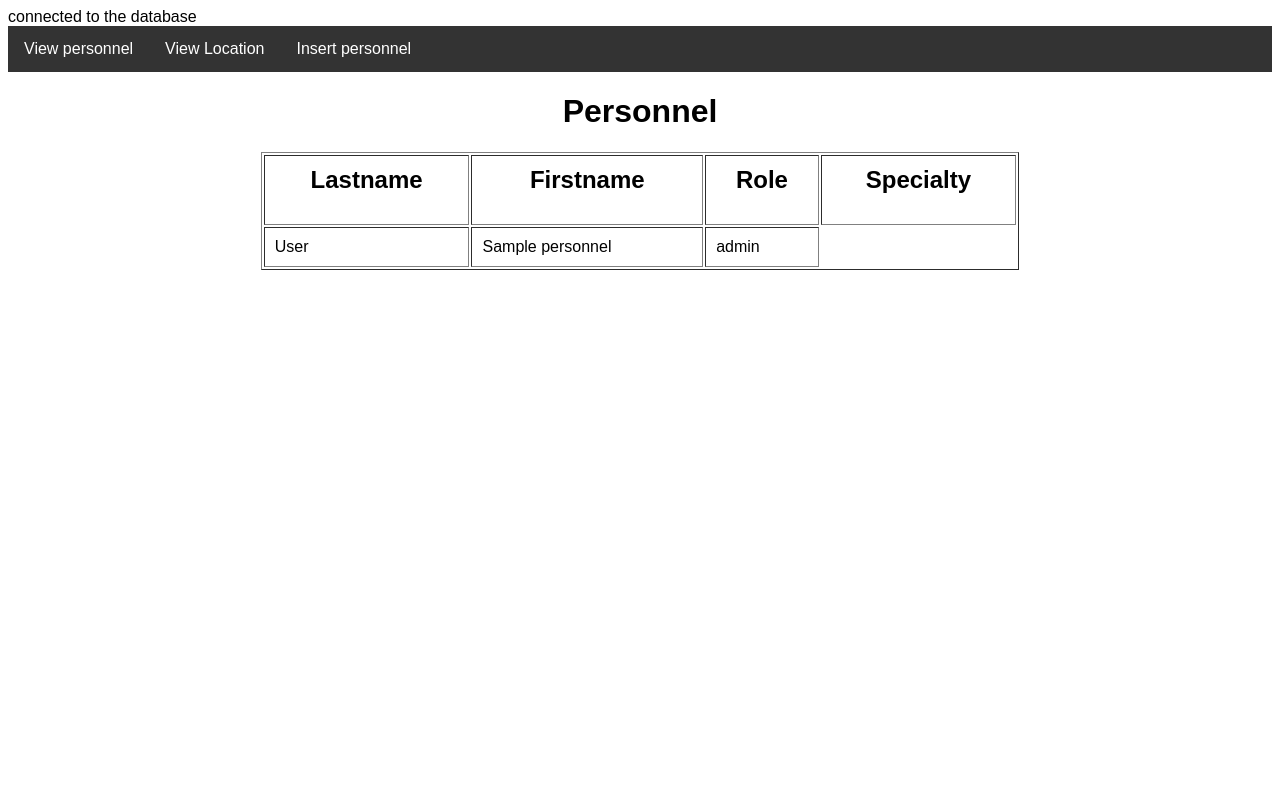
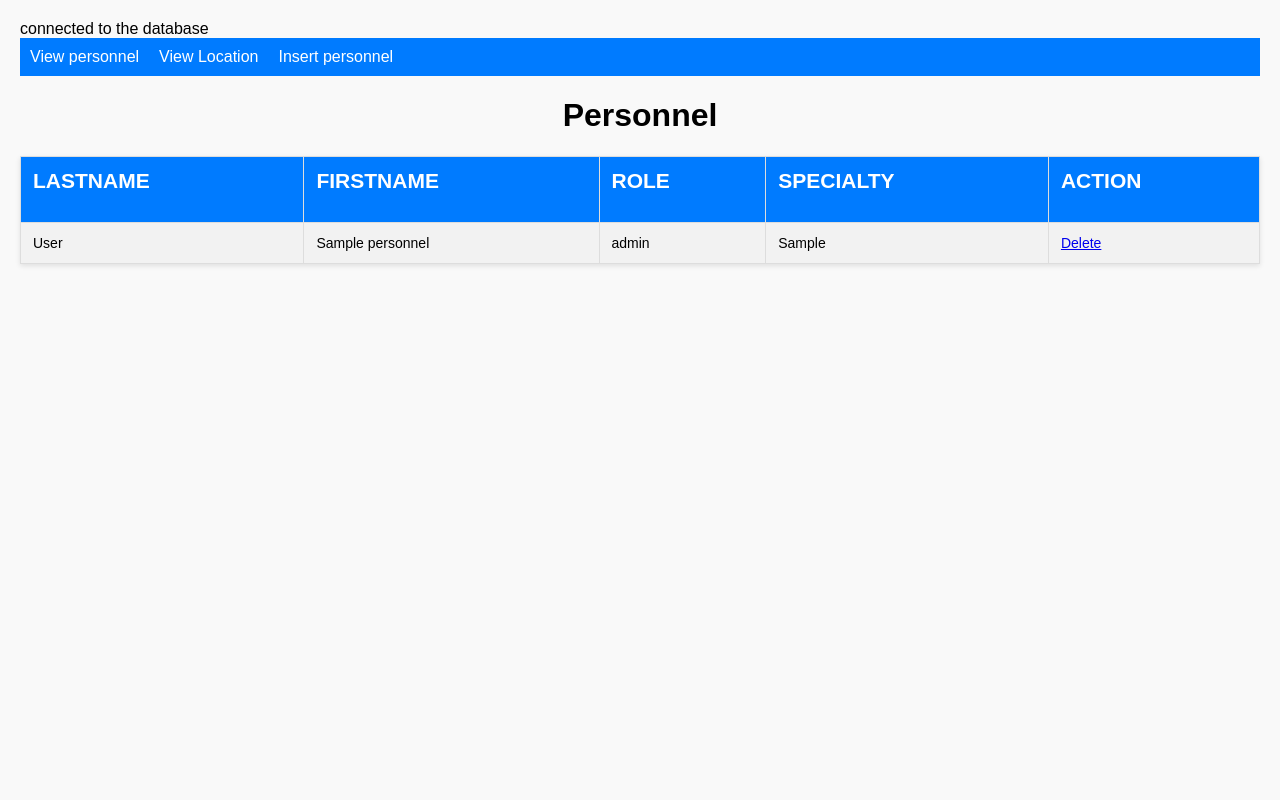
Before and after one commit to algieronquillo/FirstCareMedicalCenter, a PHP site: page /htdocs/personnel.php in a window 1280 px wide. Run offline with PHP 8.4, Linux system fonts and the light colour scheme; tables that the repository leaves empty or names only in its code hold one stand-in row (values such as "Sample post").

Commit message:
mao nnanii

```diff
--- a/htdocs/location.php
+++ b/htdocs/location.php
@@ -21,7 +21,7 @@
 		</tr>
 		</tr>
    <tr>
-   <td style="href">Philippine General Hospital</td>
+   <td>Philippine General Hospital</td>
             <td>Manila City</td>
    </tr>
 
--- a/htdocs/personnel.php
+++ b/htdocs/personnel.php
@@ -17,12 +17,14 @@
             <th><h2>Firstname</h2></th>
             <th><h2>Role</h2></th>
             <th><h2>Specialty</h2></th>
+            <th><h2>Action</h2></th>
         </tr>
 
         <?php
-    // Fetch personnel data from the database
-    $sql = "SELECT * FROM personnel";
+        // Fetch personnel data from the database, ordered by last name
+        $sql = "SELECT * FROM personnel ORDER BY lastname";
         $result = mysqli_query($conn, $sql);
+
         if (mysqli_num_rows($result) > 0) {
             // Output data of each row
             while ($row = mysqli_fetch_assoc($result)) {
@@ -30,13 +32,33 @@
                 echo "<td>" . htmlspecialchars($row['lastname']) . "</td>";
                 echo "<td>" . htmlspecialchars($row['name']) . "</td>";
                 echo "<td>" . htmlspecialchars($row['role']) . "</td>";
+                echo "<td>" . htmlspecialchars($row['specialty']) . "</td>";
+                echo "<td><a href='?action=delete&personnel_id=" . urlencode($row['personnel_id']) . "' onclick='return confirm(\"Are you sure you want to delete this personnel?\");'>Delete</a></td>"; // Delete link
                 echo "</tr>"; // Close the row
             }
         } else {
-        echo "<tr><td colspan='4' align='center'>No personnel found</td></tr>"; // Correct colspan
+            echo "<tr><td colspan='5' align='center'>No personnel found</td></tr>"; // Correct colspan
         }
         ?>
     </table>
     </center>
+
+    <?php
+    // Handle delete action
+    if (isset($_GET['action']) && isset($_GET['personnel_id'])) {
+        $action = trim($_GET['action']);
+        $personnel_id = intval(trim($_GET['personnel_id'])); // Use intval to ensure it's an integer
+
+        if ($action == 'delete') {
+            $sql = "DELETE FROM personnel WHERE personnel_id = $personnel_id"; // Quote removed since it's an integer
+            if (mysqli_query($conn, $sql)) {
+                echo "<script>alert('Personnel has been removed'); window.location= 'personnel.php'; </script>";
+            } else {
+                echo "<script>alert('Error deleting personnel: " . mysqli_error($conn) . "');</script>";
+            }
+        }
+    }
+    ?>
+
 </body>
 </html>
--- a/htdocs/style.php
+++ b/htdocs/style.php
@@ -4,15 +4,18 @@
     <meta charset="UTF-8">
     <meta name="viewport" content="width=device-width, initial-scale=1.0">
     <title>Personnel</title>
+
        <style>
     * {
         font-family: Arial, sans-serif;
     }
+
     nav {
-            background-color: #333;
+        background-color: #007BFF;
         overflow: hidden;
         margin: 0;
         padding: 0;
+
     }
 
     nav ul {
@@ -29,14 +32,75 @@
         display: block;
         color: white;
         text-align: center;
-            padding: 14px 16px;
+        padding: 10px 10px;
         text-decoration: none;
     }
 
     nav a:hover {
-            background-color: #ff0000;
-            color: block;
+        background-color: #ff0000; /* Red on hover */
+        color: white; /* Change color to white */
     }
 
+    body {
+        margin: 20px;
+        background-color: #f9f9f9; /* Light gray for a soothing effect */
+    }
+
+    table {
+        width: 100%;
+        border-collapse: collapse;
+        margin-bottom: 20px;
+        background-color: #ffffff; /* White for a clean look */
+        box-shadow: 0 2px 5px rgba(0, 0, 0, 0.1); /* Soft shadow for depth */
+    }
+
+    th, td {
+        border: 1px solid #dddddd; /* Light border */
+        text-align: left;
+        padding: 12px;
+        font-size: 14px; /* Slightly smaller font for better readability */
+    }
+
+    th {
+        background-color: #007BFF; /* Medical blue */
+        color: white;
+        text-transform: uppercase; /* Uppercase for a professional look */
+        font-weight: bold; /* Bold for emphasis */
+    }
+
+    tr:nth-child(even) {
+        background-color: #f2f2f2; /* Light gray for alternating rows */
+    }
+
+    tr:hover {
+        background-color: #e0f7fa; /* Light cyan on hover */
+    }
+
+    pre {
+        background-color: #f8f9fa; /* Very light gray */
+        padding: 15px;
+        border: 1px solid #ccc;
+        overflow-x: auto;
+    }
+
+    /* Optional: Button styles for a more medical feel */
+    button {
+        background-color: #28a745; /* Green button for actions */
+        color: white;
+        border: none;
+        padding: 10px 15px;
+        text-align: center;
+        text-decoration: none;
+        display: inline-block;
+        font-size: 14px;
+        margin: 4px 2px;
+        cursor: pointer;
+        border-radius: 4px; /* Rounded corners */
+        transition: background-color 0.3s ease; /* Smooth transition */
+    }
+
+    button:hover {
+        background-color: #218838; /* Darker green on hover */
+    }
 </style>
 </head>
```
Also changed, not shown: htdocs/insert_personnel.php (+7 -2 lines). Lines whose indentation alone changed are shown as unchanged.
